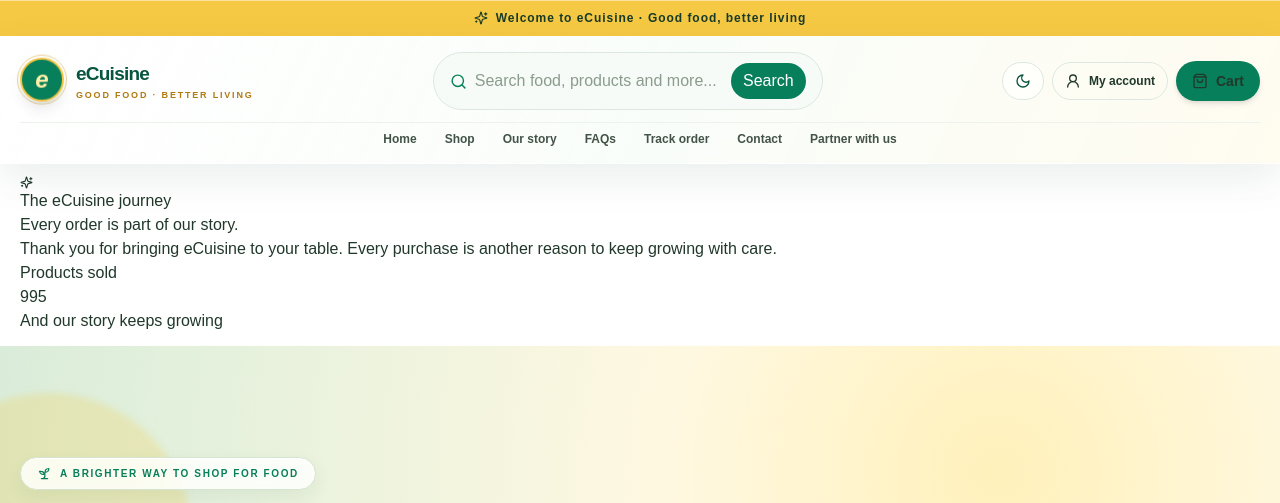
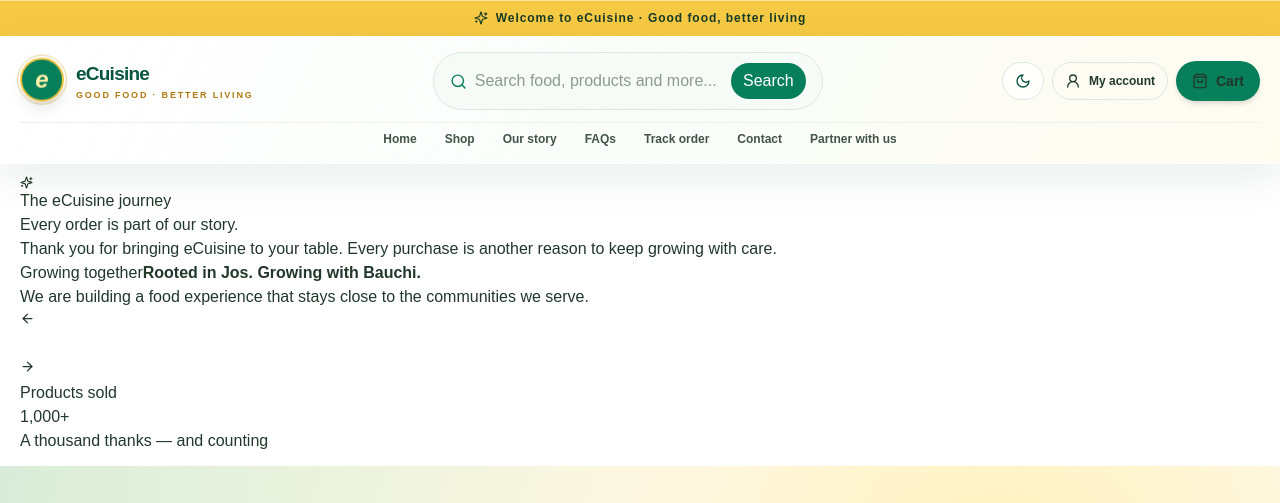
Before and after one commit to ecuisinefoods-collab/ecuisinefoods, a Next.js app: page / in a window 1280 px wide. Shown: the top 503 px of the page. Built offline with nearby package versions, Linux system fonts and the light colour scheme; no server answers; the database is empty.

Commit message:
Build rotating eCuisine journey milestone story

```diff
--- a/src/components/sales-counter.tsx
+++ b/src/components/sales-counter.tsx
@@ -1,14 +1,24 @@
 "use client";
 
 import { useEffect, useState } from "react";
-import { Sparkles } from "lucide-react";
+import { ArrowLeft, ArrowRight, Sparkles } from "lucide-react";
 
 const LIFETIME_SALES_MILESTONE = 1000;
+const JOURNEY_NOTES = [
+  { eyebrow: "Growing together", title: "Rooted in Jos. Growing with Bauchi.", detail: "We are building a food experience that stays close to the communities we serve." },
+  { eyebrow: "Thoughtful choices", title: "Good food. Better everyday choices.", detail: "Discover useful food products with clear details to help you shop with confidence." },
+  { eyebrow: "Pickup made simple", title: "Five local pickup points. More convenience.", detail: "Choose from Terminus, Faringada, Lamingo, Yelwa or Old G-R-A at checkout." },
+  { eyebrow: "Care in every order", title: "Every order helps shape our next chapter.", detail: "Your support inspires us to keep listening, improving and serving with care." },
+  { eyebrow: "Always something to discover", title: "New finds and special offers await.", detail: "Visit the shop to explore available products, fresh arrivals and current offers." }
+];
 
 export function SalesCounter({ total }: { total: number }) {
   const [count, setCount] = useState(0);
+  const [activeNote, setActiveNote] = useState(0);
   const websiteSales = Math.max(0, Math.floor(Number.isFinite(total) ? total : 0));
   const allTimeSales = Math.max(LIFETIME_SALES_MILESTONE, websiteSales);
+  const reachedMilestone = count >= LIFETIME_SALES_MILESTONE;
+  const display = new Intl.NumberFormat("en-NG").format(count);
 
   useEffect(() => {
     if (window.matchMedia("(prefers-reduced-motion: reduce)").matches) {
@@ -17,13 +27,11 @@ export function SalesCounter({ total }: { total: number }) {
     }
     let frame = 0;
     let start = 0;
-    const duration = 6800;
+    const duration = 4200;
     const animate = (now: number) => {
       if (!start) start = now;
       const progress = Math.min(1, (now - start) / duration);
-      const eased = progress < .5
-        ? 4 * progress * progress * progress
-        : 1 - Math.pow(-2 * progress + 2, 3) / 2;
+      const eased = 1 - Math.pow(1 - progress, 4);
       setCount(Math.round(allTimeSales * eased));
       if (progress < 1) frame = window.requestAnimationFrame(animate);
     };
@@ -31,29 +39,42 @@ export function SalesCounter({ total }: { total: number }) {
     return () => window.cancelAnimationFrame(frame);
   }, [allTimeSales]);
 
-  const reachedMilestone = count >= LIFETIME_SALES_MILESTONE;
-  const display = new Intl.NumberFormat("en-NG").format(count);
+  useEffect(() => {
+    if (!reachedMilestone || window.matchMedia("(prefers-reduced-motion: reduce)").matches) return;
+    const timer = window.setInterval(() => setActiveNote(current => (current + 1) % JOURNEY_NOTES.length), 6200);
+    return () => window.clearInterval(timer);
+  }, [reachedMilestone]);
+
+  const moveNote = (direction: number) => setActiveNote(current => (current + direction + JOURNEY_NOTES.length) % JOURNEY_NOTES.length);
+  const note = JOURNEY_NOTES[activeNote];
 
   return (
-    <section className="ec-sales-editorial relative mx-auto max-w-7xl" aria-label="eCuisine lifetime product sales">
-      <div className="ec-sales-editorial__top-rule" aria-hidden="true" />
+    <section className="ec-sales-editorial" aria-label="eCuisine journey and lifetime product sales">
+      <div className="ec-sales-editorial__shine" aria-hidden="true" />
       <div className="ec-sales-editorial__body">
         <div className="ec-sales-editorial__copy">
           <p className="ec-sales-editorial__eyebrow"><Sparkles size={13} /> The eCuisine journey</p>
           <h2>Every order is part of our story.</h2>
-          <p className="ec-sales-editorial__description">
-            Thank you for bringing eCuisine to your table. Every purchase is another reason to keep growing with care.
-          </p>
+          <p className="ec-sales-editorial__description">Thank you for bringing eCuisine to your table. Every purchase is another reason to keep growing with care.</p>
+          <div className="ec-sales-editorial__ticker" aria-live="polite" aria-atomic="true">
+            <div className="ec-sales-editorial__ticker-copy" key={activeNote}>
+              <span>{reachedMilestone ? note.eyebrow : "Our next chapter"}</span>
+              <strong>{reachedMilestone ? note.title : "We are growing, one thoughtful order at a time."}</strong>
+              <p>{reachedMilestone ? note.detail : "Thank you for being part of the eCuisinefoods journey."}</p>
+            </div>
+            {reachedMilestone && <div className="ec-sales-editorial__controls" aria-label="Journey updates">
+              <button type="button" onClick={() => moveNote(-1)} aria-label="Previous journey update"><ArrowLeft size={15}/></button>
+              <div className="ec-sales-editorial__dots">{JOURNEY_NOTES.map((item,index)=><button key={item.eyebrow} type="button" onClick={()=>setActiveNote(index)} className={index===activeNote?"is-active":""} aria-label={`Show update ${index+1}`} aria-current={index===activeNote?"true":undefined}/>)}</div>
+              <button type="button" onClick={() => moveNote(1)} aria-label="Next journey update"><ArrowRight size={15}/></button>
+            </div>}
+          </div>
         </div>
         <div className="ec-sales-editorial__figure">
           <p className="ec-sales-editorial__label">Products sold</p>
-          <p className="ec-sales-editorial__number" aria-label={`${display} products sold`}>
-            {display}<span>{reachedMilestone ? "+" : ""}</span>
-          </p>
-          <p className="ec-sales-editorial__caption">And our story keeps growing</p>
+          <p className="ec-sales-editorial__number" aria-label={`${display} products sold`}>{display}<span>{reachedMilestone ? "+" : ""}</span></p>
+          <p className="ec-sales-editorial__caption">{reachedMilestone ? "A thousand thanks — and counting" : "Our story keeps growing"}</p>
         </div>
       </div>
-      <div className="ec-sales-editorial__bottom-rule" aria-hidden="true" />
     </section>
   );
 }
```
